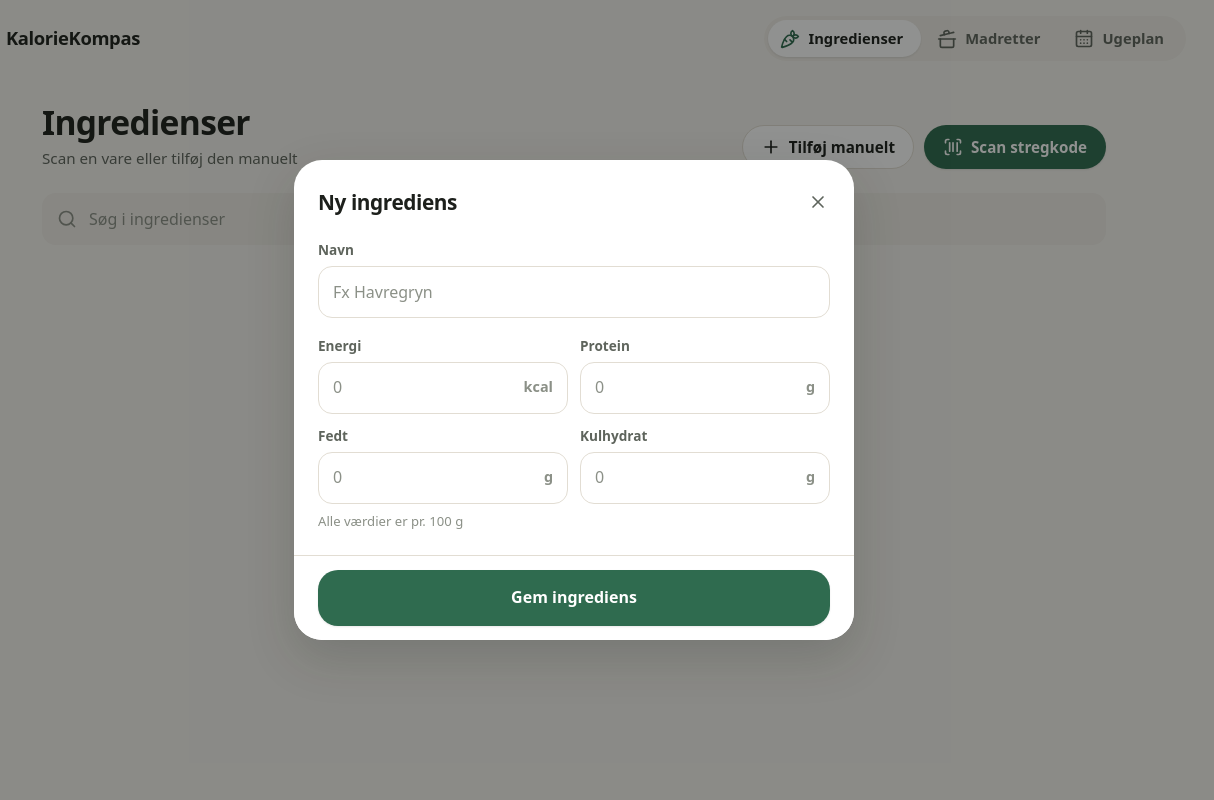
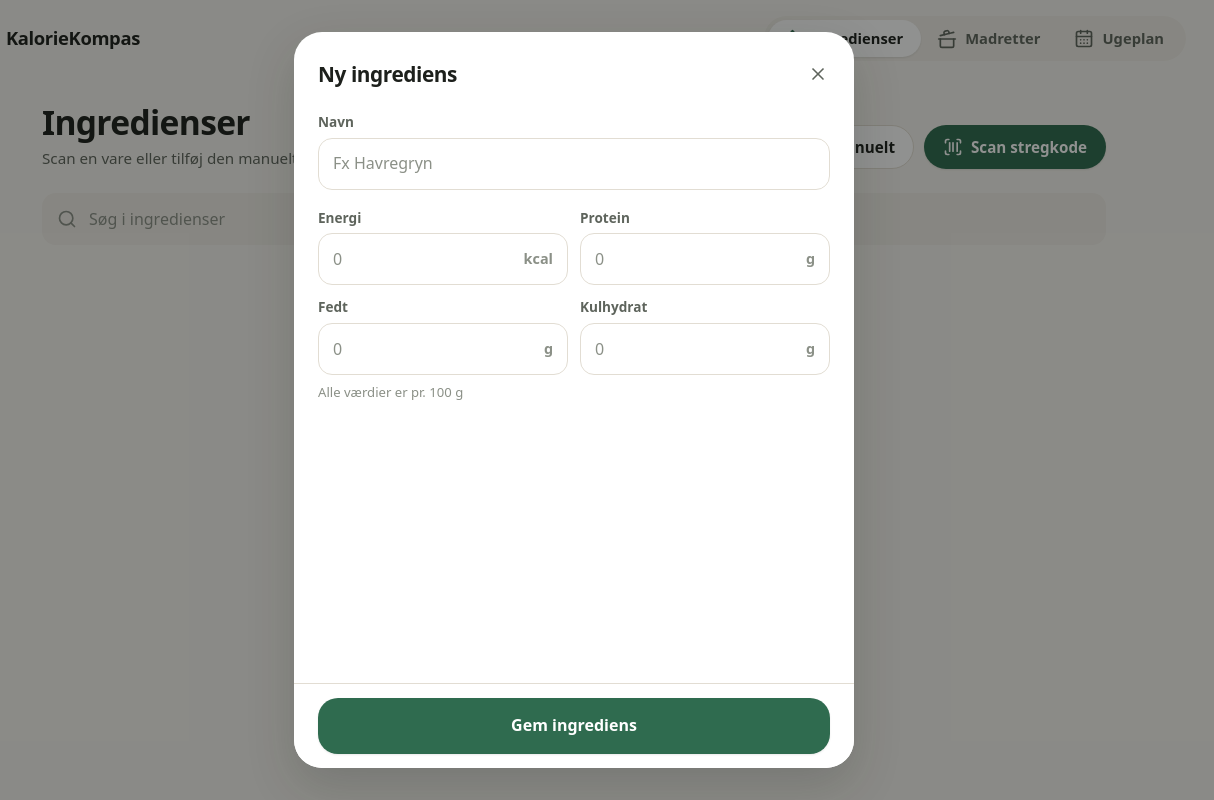
Before and after one commit to Jossemand/KalorieKompas, a website built with Vite: page index.html in a window 1280 px wide. Both pictures are taken after a click on the button "Tilføj manuelt". Shown: the full height of the page, 66-1280 px from the left. Built offline with nearby package versions, Linux system fonts and the light colour scheme; some packages are replaced by stand-ins of ours; no server answers; the database is empty; what barcode-detector would draw is missing.

Commit message:
Update CSS styles for improved layout and animations in sheets component

```diff
--- a/src/styles/base.css
+++ b/src/styles/base.css
@@ -99,6 +99,7 @@
    ============================================================ */
 *, *::before, *::after{ box-sizing: border-box; }
 html{ -webkit-text-size-adjust: 100%; text-size-adjust: 100%; }
+html:has(dialog[open]){ overflow: hidden; }
 
 body{
   margin: 0;
--- a/src/styles/sheets.css
+++ b/src/styles/sheets.css
@@ -4,9 +4,9 @@
 .sheet{
   width: 100%;
   max-width: 100%;
+  height: auto;
   max-height: calc(100dvh - var(--safe-top) - 24px);
-  /* Forankret direkte til bunden i stedet for via auto-margin, så lave ark altid er synlige */
-  inset: auto 0 0 0;
+  inset: auto 0 0 0; /* i bunden af skærmen */
   margin: 0;
   padding: 0;
   overflow: hidden;
@@ -20,12 +20,13 @@
 .sheet::backdrop{ background: rgb(10 12 10 / .45); animation: fade-in .2s ease; }
 .sheet-tall{ height: calc(100dvh - var(--safe-top) - 24px); }
 
-/* Starter kun lidt under slutpositionen: arket er på skærmen, selv hvis animationen ikke afspilles */
-@keyframes sheet-up{ from{ transform: translateY(24px); } }
+@keyframes sheet-up{ from{ transform: translateY(100%); } }
 @keyframes sheet-pop{ from{ opacity: 0; transform: translateY(12px) scale(.98); } }
 @keyframes fade-in{ from{ opacity: 0; } }
 
-.sheet-body{ display: flex; flex: 1; flex-direction: column; min-height: 0; }
+/* flex-basis skal være auto (indholdets højde), ikke 0 som ved "flex: 1". De fleste ark har ingen
+   fast højde, og så beregner iOS' WebKit en basis på 0 % som 0 px – arket får højden 0 og er usynligt */
+.sheet-body{ display: flex; flex: 1 1 auto; flex-direction: column; min-height: 0; }
 
 .sheet-head{
   position: relative;
@@ -60,7 +61,7 @@
   text-transform: uppercase;
 }
 .sheet-scroll{
-  flex: 1;
+  flex: 1 1 auto;
   min-height: 0;
   padding: 8px 20px 24px;
   overflow-y: auto;
```
